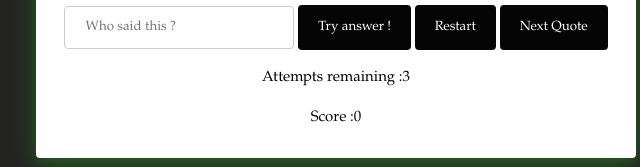
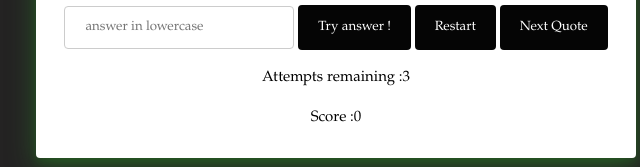
Before and after one commit to Jamontoast24/jamQuiz, a plain HTML site: page index.html in a window 1280 px wide. Shown: the part 341-508 px from the top of the page, 304-944 px from the left. Drawn offline with Linux system fonts and the light colour scheme.

Commit message:
Update index.html

```diff
--- a/index.html
+++ b/index.html
@@ -26,7 +26,7 @@
             <p class="author">qddqdqd</p>
 
             <form class="answerForm" onsubmit="return false" id ="inner">
-                <input type="text" class="answerText" placeholder="Who said this ?">
+                <input type="text" class="answerText" placeholder="answer in lowercase">
                 <button id="answerButton">Try answer !</button>
                 <button class="restart">Restart</button>
                 <button class="next">Next Quote</button>
```
